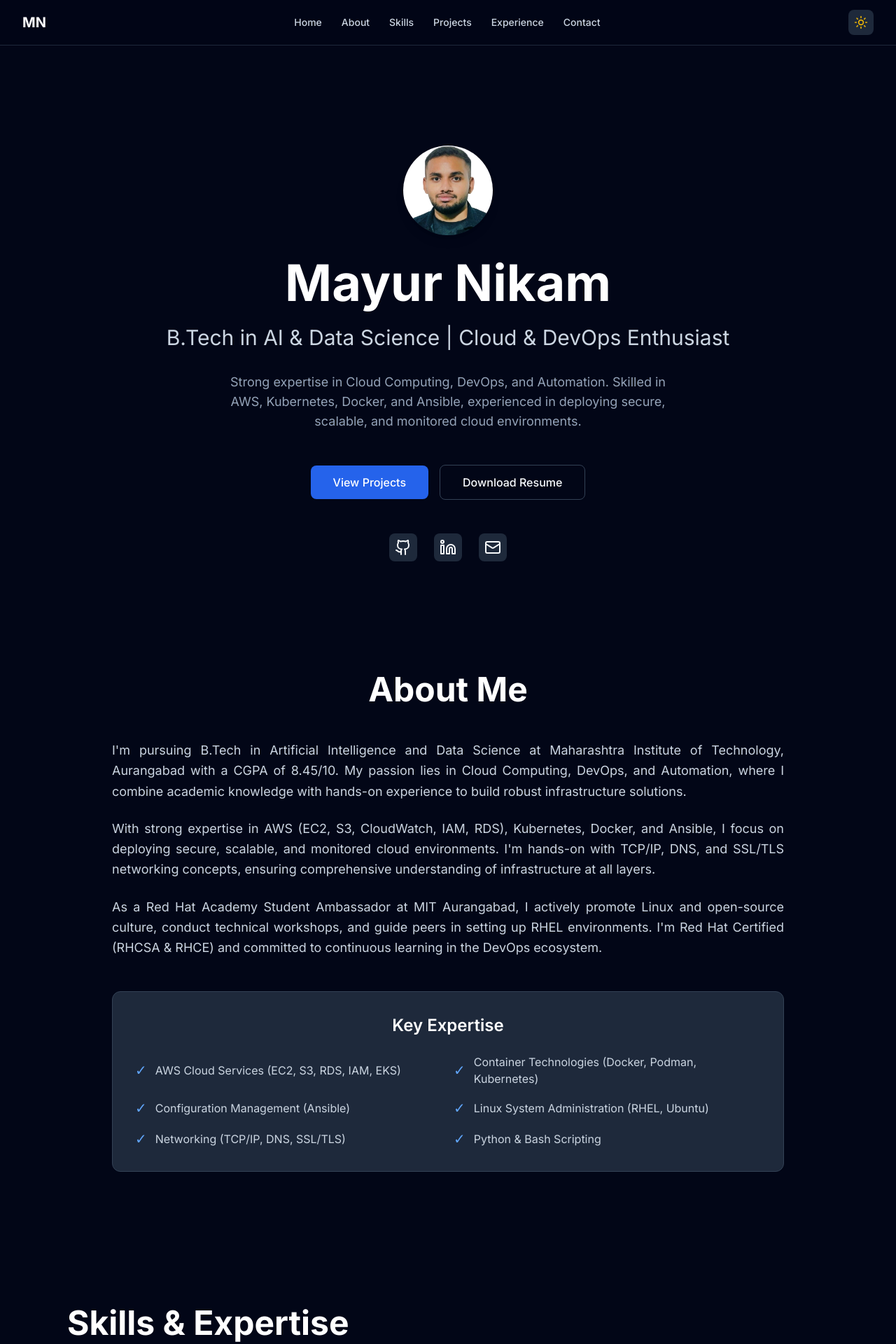
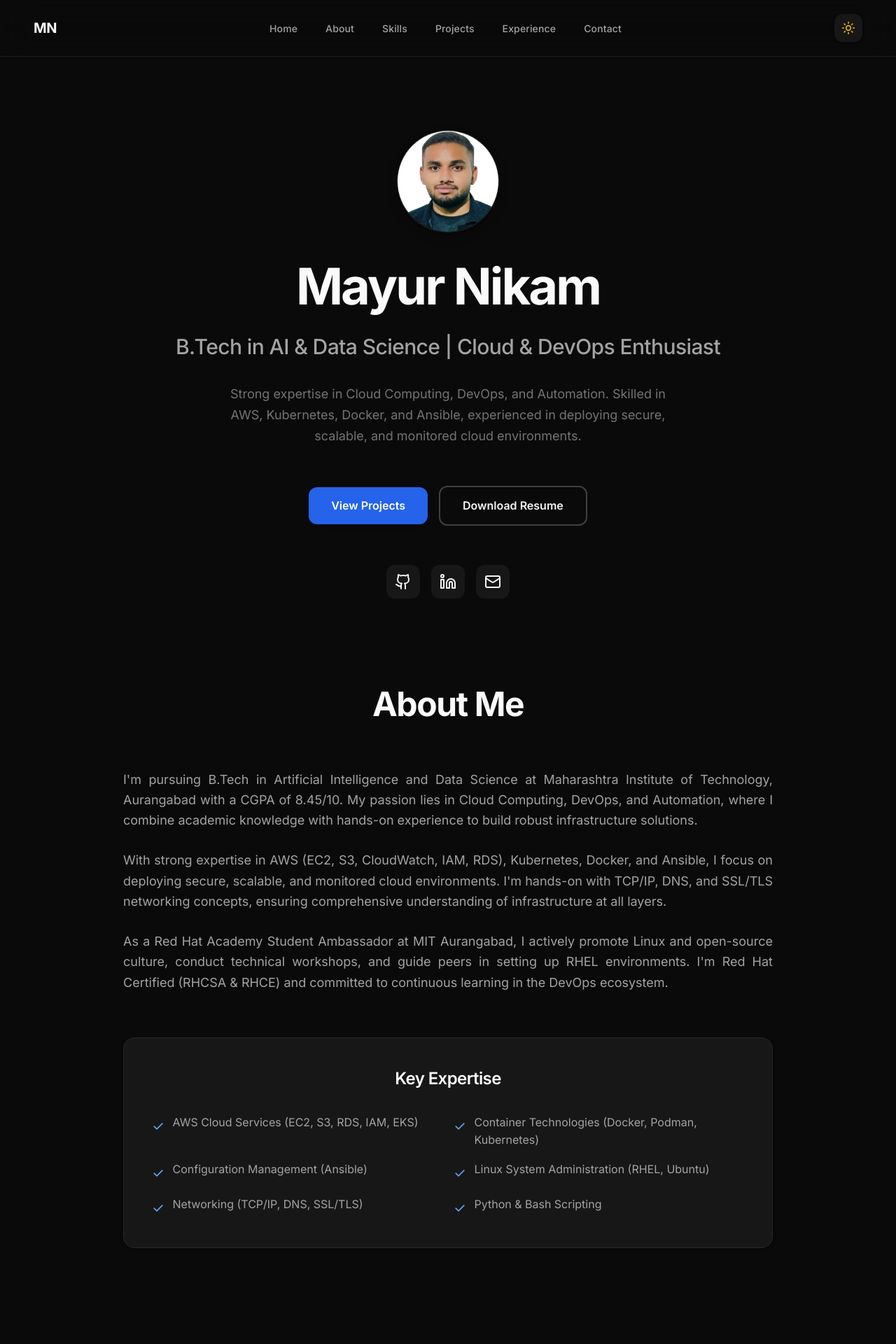
Before and after one commit to mayurnikam266/portfolio-website, a Next.js app: page / in a window 1280 px wide. Shown: the top 1920 px of the page at 70% size. Built offline with nearby package versions, Linux system fonts and the light colour scheme.

Commit message:
Design refinement: Premium typography and hand-crafted visual polish

```diff
--- a/src/app/globals.css
+++ b/src/app/globals.css
@@ -1,3 +1,5 @@
+@import url('https://fonts.googleapis.com/css2?family=DM+Sans:wght@400;500;600;700&family=Inter:wght@300;400;500;600&display=swap');
+
 @tailwind base;
 @tailwind components;
 @tailwind utilities;
@@ -12,39 +14,43 @@ html {
   scroll-behavior: smooth;
 }
 
+/* Premium color palette with soft neutrals instead of pure black/white */
 body {
-  @apply bg-white dark:bg-slate-950 text-slate-900 dark:text-slate-50 transition-colors duration-300;
-  font-family: 'Inter', system-ui, sans-serif;
+  @apply bg-neutral-50 dark:bg-neutral-950 text-neutral-800 dark:text-neutral-100 transition-colors duration-300;
+  font-family: 'Inter', -apple-system, BlinkMacSystemFont, 'Segoe UI', sans-serif;
   -webkit-font-smoothing: antialiased;
   -moz-osx-font-smoothing: grayscale;
+  font-weight: 400;
+  line-height: 1.6;
 }
 
-/* Scrollbar Styling */
+/* Refined scrollbar styling */
 ::-webkit-scrollbar {
-  width: 10px;
+  width: 8px;
 }
 
 ::-webkit-scrollbar-track {
-  @apply bg-slate-100 dark:bg-slate-900;
+  @apply bg-neutral-100 dark:bg-neutral-900;
 }
 
 ::-webkit-scrollbar-thumb {
-  @apply bg-slate-400 dark:bg-slate-600 rounded hover:bg-slate-500 dark:hover:bg-slate-500;
+  @apply bg-neutral-300 dark:bg-neutral-700 rounded-full hover:bg-neutral-400 dark:hover:bg-neutral-600;
+  transition: background-color 0.2s ease;
 }
 
-/* Selection Styling */
+/* Selection styling with softer accent */
 ::selection {
-  @apply bg-blue-500 text-white;
+  @apply bg-blue-600/20 text-neutral-900 dark:text-neutral-100;
 }
 
-/* Link Styling */
+/* Link styling with smooth transitions */
 a {
-  @apply transition-colors duration-200;
+  @apply transition-all duration-200 ease-out;
 }
 
-/* Code Block Styling */
+/* Code block styling */
 code {
-  @apply bg-slate-100 dark:bg-slate-800 px-2 py-1 rounded text-sm font-mono;
+  @apply bg-neutral-100 dark:bg-neutral-800 px-2 py-1 rounded text-sm font-mono;
 }
 
 /* Animations */
--- a/src/app/page.tsx
+++ b/src/app/page.tsx
@@ -9,7 +9,7 @@ import { Contact } from '@/components/contact'
 
 export default function Home() {
   return (
-    <main className="min-h-screen bg-white dark:bg-slate-950">
+    <main className="min-h-screen bg-neutral-50 dark:bg-neutral-950">
       <Navigation />
       <Hero />
       <About />
--- a/src/components/about.tsx
+++ b/src/components/about.tsx
@@ -5,18 +5,18 @@ import { Section } from './section'
 
 export function About() {
   return (
-    <Section id="about" className="max-w-5xl mx-auto px-4 sm:px-6 lg:px-8">
+    <Section id="about" className="max-w-5xl mx-auto px-6 sm:px-8 lg:px-12">
       <motion.div
         initial={{ opacity: 0 }}
         whileInView={{ opacity: 1 }}
-        transition={{ duration: 0.5 }}
+        transition={{ duration: 0.6 }}
         viewport={{ once: true }}
       >
-        <h2 className="text-4xl md:text-5xl font-bold text-slate-900 dark:text-white mb-12 text-center">
+        <h2 className="text-4xl md:text-5xl font-bold text-neutral-900 dark:text-neutral-50 mb-16 text-center tracking-tight">
           About Me
         </h2>
 
-        <div className="space-y-6 text-lg text-slate-600 dark:text-slate-300 leading-relaxed" style={{ textAlign: 'justify' }}>
+        <div className="space-y-7 text-lg text-neutral-600 dark:text-neutral-400 leading-relaxed font-body" style={{ textAlign: 'justify' }}>
           <p>
             I&apos;m pursuing B.Tech in Artificial Intelligence and Data Science at Maharashtra Institute of Technology, Aurangabad
             with a CGPA of 8.45/10. My passion lies in Cloud Computing, DevOps, and Automation, where I combine academic
@@ -36,31 +36,31 @@ export function About() {
           </p>
         </div>
 
-        <div className="mt-12 p-8 bg-blue-50 dark:bg-slate-800 rounded-xl border border-blue-200 dark:border-slate-700">
-          <h3 className="text-2xl font-semibold text-slate-900 dark:text-white mb-6 text-center">Key Expertise</h3>
-          <ul className="grid grid-cols-1 md:grid-cols-2 gap-4 text-slate-600 dark:text-slate-300">
-            <li className="flex items-center">
-              <span className="text-blue-600 dark:text-blue-400 mr-3 text-xl">✓</span>
+        <div className="mt-16 p-10 bg-neutral-50 dark:bg-neutral-900 rounded-2xl border border-neutral-200 dark:border-neutral-800 shadow-soft">
+          <h3 className="text-2xl font-semibold text-neutral-900 dark:text-neutral-50 mb-8 text-center tracking-tight">Key Expertise</h3>
+          <ul className="grid grid-cols-1 md:grid-cols-2 gap-4 text-neutral-600 dark:text-neutral-400">
+            <li className="flex items-start gap-3">
+              <span className="text-blue-600 dark:text-blue-400 text-xl mt-0.5 flex-shrink-0">✓</span>
               <span>AWS Cloud Services (EC2, S3, RDS, IAM, EKS)</span>
             </li>
-            <li className="flex items-center">
-              <span className="text-blue-600 dark:text-blue-400 mr-3 text-xl">✓</span>
+            <li className="flex items-start gap-3">
+              <span className="text-blue-600 dark:text-blue-400 text-xl mt-0.5 flex-shrink-0">✓</span>
               <span>Container Technologies (Docker, Podman, Kubernetes)</span>
             </li>
-            <li className="flex items-center">
-              <span className="text-blue-600 dark:text-blue-400 mr-3 text-xl">✓</span>
+            <li className="flex items-start gap-3">
+              <span className="text-blue-600 dark:text-blue-400 text-xl mt-0.5 flex-shrink-0">✓</span>
               <span>Configuration Management (Ansible)</span>
             </li>
-            <li className="flex items-center">
-              <span className="text-blue-600 dark:text-blue-400 mr-3 text-xl">✓</span>
+            <li className="flex items-start gap-3">
+              <span className="text-blue-600 dark:text-blue-400 text-xl mt-0.5 flex-shrink-0">✓</span>
               <span>Linux System Administration (RHEL, Ubuntu)</span>
             </li>
-            <li className="flex items-center">
-              <span className="text-blue-600 dark:text-blue-400 mr-3 text-xl">✓</span>
+            <li className="flex items-start gap-3">
+              <span className="text-blue-600 dark:text-blue-400 text-xl mt-0.5 flex-shrink-0">✓</span>
               <span>Networking (TCP/IP, DNS, SSL/TLS)</span>
             </li>
-            <li className="flex items-center">
-              <span className="text-blue-600 dark:text-blue-400 mr-3 text-xl">✓</span>
+            <li className="flex items-start gap-3">
+              <span className="text-blue-600 dark:text-blue-400 text-xl mt-0.5 flex-shrink-0">✓</span>
               <span>Python & Bash Scripting</span>
             </li>
           </ul>
--- a/src/components/hero.tsx
+++ b/src/components/hero.tsx
@@ -23,53 +23,57 @@ const item = {
 
 export function Hero() {
   return (
-    <section id="hero" className="relative min-h-screen flex items-center justify-center px-4 sm:px-6 lg:px-8 pt-20">
+    <section id="hero" className="relative min-h-screen flex items-center justify-center px-6 sm:px-8 lg:px-12 pt-20">
       <motion.div
         variants={container}
         initial="hidden"
         animate="show"
         className="max-w-4xl w-full text-center"
       >
-        <motion.div variants={item} className="mb-6 sm:mb-8">
-          <div className="relative w-24 h-24 sm:w-32 sm:h-32 mx-auto mb-6 sm:mb-8">
+        <motion.div variants={item} className="mb-8 sm:mb-10">
+          <div className="relative w-28 h-28 sm:w-36 sm:h-36 mx-auto mb-8 sm:mb-10">
             <Image
               src="/passport-photo.jpeg"
               alt="Mayur Nikam"
               fill
-              className="rounded-full object-cover shadow-lg"
+              className="rounded-full object-cover shadow-soft-lg ring-1 ring-neutral-200 dark:ring-neutral-800"
               priority
             />
           </div>
         </motion.div>
 
+        {/* Name with tighter letter-spacing for premium feel */}
         <motion.h1
           variants={item}
-          className="text-3xl sm:text-5xl md:text-7xl font-bold text-slate-900 dark:text-white mb-4 sm:mb-6 leading-tight"
+          className="text-4xl sm:text-6xl md:text-7xl font-bold text-neutral-900 dark:text-neutral-50 mb-5 sm:mb-7 tracking-tight"
         >
           Mayur Nikam
         </motion.h1>
 
+        {/* Subtitle with refined weight */}
         <motion.p
           variants={item}
-          className="text-lg sm:text-2xl md:text-3xl text-slate-600 dark:text-slate-300 font-light mb-6 sm:mb-8 px-2"
+          className="text-xl sm:text-2xl md:text-3xl text-neutral-600 dark:text-neutral-400 font-medium mb-6 sm:mb-8 px-2 tracking-tight"
         >
           B.Tech in AI & Data Science | Cloud & DevOps Enthusiast
         </motion.p>
 
+        {/* Description with better line height */}
         <motion.p
           variants={item}
-          className="text-base sm:text-lg text-slate-500 dark:text-slate-400 max-w-2xl mx-auto mb-8 sm:mb-12 leading-relaxed px-4"
+          className="text-base sm:text-lg text-neutral-500 dark:text-neutral-500 max-w-2xl mx-auto mb-10 sm:mb-14 leading-relaxed px-4"
         >
           Strong expertise in Cloud Computing, DevOps, and Automation. Skilled in AWS, Kubernetes, Docker, and Ansible, experienced in deploying secure, scalable, and monitored cloud environments.
         </motion.p>
 
+        {/* Refined buttons with better hover states */}
         <motion.div
           variants={item}
-          className="flex flex-col sm:flex-row items-center justify-center gap-3 sm:gap-4 mb-8 sm:mb-12 px-4"
+          className="flex flex-col sm:flex-row items-center justify-center gap-4 mb-10 sm:mb-14 px-4"
         >
           <Link
             href="#projects"
-            className="w-full sm:w-auto px-6 sm:px-8 py-3 bg-blue-600 hover:bg-blue-700 text-white rounded-lg font-medium transition-colors text-center"
+            className="w-full sm:w-auto px-8 py-3.5 bg-blue-600 hover:bg-blue-700 text-white rounded-xl font-semibold transition-all duration-200 text-center shadow-soft hover:shadow-soft-lg hover:-translate-y-0.5"
           >
             View Projects
           </Link>
@@ -78,21 +82,22 @@ export function Hero() {
             download="Mayur_Nikam_Resume.pdf"
             target="_blank"
             rel="noopener noreferrer"
-            className="w-full sm:w-auto px-6 sm:px-8 py-3 border border-slate-300 dark:border-slate-700 hover:bg-slate-100 dark:hover:bg-slate-900 rounded-lg font-medium transition-colors text-center"
+            className="w-full sm:w-auto px-8 py-3.5 border-2 border-neutral-300 dark:border-neutral-700 hover:border-neutral-400 dark:hover:border-neutral-600 hover:bg-neutral-50 dark:hover:bg-neutral-900 rounded-xl font-semibold transition-all duration-200 text-center"
           >
             Download Resume
           </a>
         </motion.div>
 
+        {/* Social links with refined styling */}
         <motion.div
           variants={item}
-          className="flex items-center justify-center gap-6"
+          className="flex items-center justify-center gap-4"
         >
           <a
             href="https://github.com/mayurnikam266"
             target="_blank"
             rel="noopener noreferrer"
-            className="p-2 rounded-lg bg-slate-100 dark:bg-slate-800 hover:bg-slate-200 dark:hover:bg-slate-700 transition-colors"
+            className="p-3 rounded-xl bg-neutral-100 dark:bg-neutral-900 hover:bg-neutral-200 dark:hover:bg-neutral-800 transition-all duration-200 hover:-translate-y-0.5"
             aria-label="GitHub"
           >
             <Github className="w-6 h-6" />
@@ -101,14 +106,14 @@ export function Hero() {
             href="https://linkedin.com/in/mayur-nikam266"
             target="_blank"
             rel="noopener noreferrer"
-            className="p-2 rounded-lg bg-slate-100 dark:bg-slate-800 hover:bg-slate-200 dark:hover:bg-slate-700 transition-colors"
+            className="p-3 rounded-xl bg-neutral-100 dark:bg-neutral-900 hover:bg-neutral-200 dark:hover:bg-neutral-800 transition-all duration-200 hover:-translate-y-0.5"
             aria-label="LinkedIn"
           >
             <Linkedin className="w-6 h-6" />
           </a>
           <a
             href="mailto:mayurnikam266@gmail.com"
-            className="p-2 rounded-lg bg-slate-100 dark:bg-slate-800 hover:bg-slate-200 dark:hover:bg-slate-700 transition-colors"
+            className="p-3 rounded-xl bg-neutral-100 dark:bg-neutral-900 hover:bg-neutral-200 dark:hover:bg-neutral-800 transition-all duration-200 hover:-translate-y-0.5"
             aria-label="Email"
           >
             <Mail className="w-6 h-6" />
--- a/src/components/navigation.tsx
+++ b/src/components/navigation.tsx
@@ -22,22 +22,25 @@ export function Navigation() {
     <motion.nav
       initial={{ y: -100, opacity: 0 }}
       animate={{ y: 0, opacity: 1 }}
-      transition={{ duration: 0.5 }}
-      className="sticky top-0 z-50 bg-white/80 dark:bg-slate-950/80 backdrop-blur-md border-b border-slate-200 dark:border-slate-800"
+      transition={{ duration: 0.6, ease: [0.16, 1, 0.3, 1] }}
+      className="sticky top-0 z-50 bg-neutral-50/70 dark:bg-neutral-950/70 backdrop-blur-xl border-b border-neutral-200/80 dark:border-neutral-800/80"
     >
-      <div className="max-w-7xl mx-auto px-4 sm:px-6 lg:px-8">
-        <div className="flex items-center justify-between h-16">
-          <Link href="/" className="font-bold text-xl text-slate-900 dark:text-white">
+      <div className="max-w-7xl mx-auto px-6 sm:px-8 lg:px-12">
+        <div className="flex items-center justify-between h-20">
+          <Link
+            href="/"
+            className="font-bold text-xl tracking-tight text-neutral-900 dark:text-neutral-50 hover:text-blue-600 dark:hover:text-blue-400 transition-colors"
+          >
             MN
           </Link>
 
           {/* Desktop Navigation */}
-          <div className="hidden md:flex items-center gap-1">
+          <div className="hidden md:flex items-center gap-2">
             {navItems.map((item) => (
               <Link
                 key={item.href}
                 href={item.href}
-                className="px-3 py-2 rounded-lg text-sm font-medium text-slate-600 dark:text-slate-300 hover:bg-slate-100 dark:hover:bg-slate-800 transition-colors"
+                className="px-4 py-2.5 rounded-lg text-sm font-medium text-neutral-600 dark:text-neutral-400 hover:text-neutral-900 dark:hover:text-neutral-100 hover:bg-neutral-100 dark:hover:bg-neutral-900 transition-all duration-200"
               >
                 {item.label}
               </Link>
@@ -48,7 +51,7 @@ export function Navigation() {
             <ThemeToggle />
             <button
               onClick={() => setIsOpen(!isOpen)}
-              className="md:hidden p-2 rounded-lg hover:bg-slate-100 dark:hover:bg-slate-800"
+              className="md:hidden p-2.5 rounded-lg hover:bg-neutral-100 dark:hover:bg-neutral-900 transition-colors"
               aria-label="Toggle menu"
             >
               {isOpen ? <X className="w-5 h-5" /> : <Menu className="w-5 h-5" />}
@@ -62,15 +65,15 @@ export function Navigation() {
             initial={{ height: 0, opacity: 0 }}
             animate={{ height: 'auto', opacity: 1 }}
             exit={{ height: 0, opacity: 0 }}
-            className="md:hidden border-t border-slate-200 dark:border-slate-800"
+            className="md:hidden border-t border-neutral-200 dark:border-neutral-800"
           >
-            <div className="px-2 pt-2 pb-3 space-y-1">
+            <div className="px-2 pt-3 pb-4 space-y-1.5">
               {navItems.map((item) => (
                 <Link
                   key={item.href}
                   href={item.href}
                   onClick={() => setIsOpen(false)}
-                  className="block px-3 py-2 rounded-lg text-base font-medium text-slate-600 dark:text-slate-300 hover:bg-slate-100 dark:hover:bg-slate-800"
+                  className="block px-4 py-3 rounded-lg text-base font-medium text-neutral-600 dark:text-neutral-400 hover:text-neutral-900 dark:hover:text-neutral-100 hover:bg-neutral-100 dark:hover:bg-neutral-900 transition-all"
                 >
                   {item.label}
                 </Link>
--- a/src/components/skills.tsx
+++ b/src/components/skills.tsx
@@ -55,17 +55,17 @@ const itemVariants = {
 
 export function Skills() {
   return (
-    <Section id="skills" className="max-w-6xl mx-auto px-4 sm:px-6 lg:px-8">
+    <Section id="skills" className="max-w-6xl mx-auto px-6 sm:px-8 lg:px-12">
       <motion.div
         initial={{ opacity: 0 }}
         whileInView={{ opacity: 1 }}
-        transition={{ duration: 0.5 }}
+        transition={{ duration: 0.6 }}
         viewport={{ once: true }}
       >
-        <h2 className="text-4xl md:text-5xl font-bold text-slate-900 dark:text-white mb-4">
+        <h2 className="text-4xl md:text-5xl font-bold text-neutral-900 dark:text-neutral-50 mb-5 tracking-tight">
           Skills & Expertise
         </h2>
-        <p className="text-lg text-slate-600 dark:text-slate-400 mb-12">
+        <p className="text-lg text-neutral-600 dark:text-neutral-400 mb-14 font-body">
           A comprehensive toolkit for modern DevOps and cloud infrastructure
         </p>
 
@@ -82,19 +82,19 @@ export function Skills() {
               <motion.div
                 key={category.category}
                 variants={itemVariants}
-                className="p-6 rounded-lg bg-slate-50 dark:bg-slate-800 border border-slate-200 dark:border-slate-700 hover:border-blue-400 dark:hover:border-blue-400 transition-colors"
+                className="p-7 rounded-2xl bg-neutral-50 dark:bg-neutral-900 border border-neutral-200 dark:border-neutral-800 hover:border-blue-400 dark:hover:border-blue-500 transition-all duration-200 shadow-soft hover:shadow-soft-lg"
               >
-                <div className="flex items-center gap-3 mb-4">
-                  <Icon className="w-6 h-6 text-blue-600 dark:text-blue-400" />
-                  <h3 className="text-xl font-semibold text-slate-900 dark:text-white">
+                <div className="flex items-center gap-3 mb-5">
+                  <Icon className="w-6 h-6 text-blue-600 dark:text-blue-400 flex-shrink-0" />
+                  <h3 className="text-xl font-semibold text-neutral-900 dark:text-neutral-50 tracking-tight">
                     {category.category}
                   </h3>
                 </div>
-              <div className="flex flex-wrap gap-2">
+              <div className="flex flex-wrap gap-2.5">
                 {category.skills.map((skill) => (
                   <span
                     key={skill}
-                    className="px-3 py-1 bg-white dark:bg-slate-700 text-slate-700 dark:text-slate-300 text-sm font-medium rounded-full border border-slate-200 dark:border-slate-600"
+                    className="px-3.5 py-1.5 bg-white dark:bg-neutral-800 text-neutral-700 dark:text-neutral-300 text-sm font-medium rounded-lg border border-neutral-200 dark:border-neutral-700"
                   >
                     {skill}
                   </span>
--- a/src/components/theme-toggle.tsx
+++ b/src/components/theme-toggle.tsx
@@ -13,19 +13,19 @@ export function ThemeToggle() {
   }, [])
 
   if (!mounted) {
-    return <div className="w-10 h-10" />
+    return <div className="w-11 h-11" />
   }
 
   return (
     <button
       onClick={() => setTheme(theme === 'dark' ? 'light' : 'dark')}
-      className="p-2 rounded-lg bg-slate-100 dark:bg-slate-800 hover:bg-slate-200 dark:hover:bg-slate-700 transition-colors"
+      className="p-2.5 rounded-xl bg-neutral-100 dark:bg-neutral-900 hover:bg-neutral-200 dark:hover:bg-neutral-800 transition-all duration-200 hover:-translate-y-0.5 shadow-soft"
       aria-label="Toggle theme"
     >
       {theme === 'dark' ? (
         <Sun className="w-5 h-5 text-yellow-500" />
       ) : (
-        <Moon className="w-5 h-5 text-slate-700" />
+        <Moon className="w-5 h-5 text-neutral-700" />
       )}
     </button>
   )
--- a/tailwind.config.ts
+++ b/tailwind.config.ts
@@ -9,6 +9,21 @@ const config: Config = {
   theme: {
     extend: {
       colors: {
+        // Soft neutral palette (not pure black/white)
+        neutral: {
+          50: '#fafafa',
+          100: '#f5f5f5',
+          200: '#e5e5e5',
+          300: '#d4d4d4',
+          400: '#a3a3a3',
+          500: '#737373',
+          600: '#525252',
+          700: '#404040',
+          800: '#262626',
+          900: '#171717',
+          950: '#0a0a0a',
+        },
+        // Keep slate for backwards compatibility
         slate: {
           50: '#f8fafc',
           100: '#f1f5f9',
@@ -24,12 +39,35 @@ const config: Config = {
         },
       },
       fontFamily: {
-        sans: ['Inter', 'system-ui', 'sans-serif'],
+        // DM Sans for headings - premium, modern
+        sans: ['DM Sans', 'Inter', '-apple-system', 'BlinkMacSystemFont', 'sans-serif'],
+        // Inter for body text - highly readable
+        body: ['Inter', '-apple-system', 'BlinkMacSystemFont', 'sans-serif'],
+      },
+      fontSize: {
+        // Fine-tuned typography scale
+        'xs': ['0.75rem', { lineHeight: '1.5', letterSpacing: '0.01em' }],
+        'sm': ['0.875rem', { lineHeight: '1.5', letterSpacing: '0.01em' }],
+        'base': ['1rem', { lineHeight: '1.65', letterSpacing: '0' }],
+        'lg': ['1.125rem', { lineHeight: '1.65', letterSpacing: '0' }],
+        'xl': ['1.25rem', { lineHeight: '1.6', letterSpacing: '-0.01em' }],
+        '2xl': ['1.5rem', { lineHeight: '1.5', letterSpacing: '-0.02em' }],
+        '3xl': ['1.875rem', { lineHeight: '1.4', letterSpacing: '-0.02em' }],
+        '4xl': ['2.25rem', { lineHeight: '1.3', letterSpacing: '-0.02em' }],
+        '5xl': ['3rem', { lineHeight: '1.2', letterSpacing: '-0.03em' }],
+        '6xl': ['3.75rem', { lineHeight: '1.1', letterSpacing: '-0.03em' }],
+        '7xl': ['4.5rem', { lineHeight: '1.05', letterSpacing: '-0.04em' }],
+      },
+      spacing: {
+        // Custom spacing for better rhythm
+        '18': '4.5rem',
+        '88': '22rem',
+        '128': '32rem',
       },
       animation: {
-        fadeIn: 'fadeIn 0.5s ease-in-out',
-        slideUp: 'slideUp 0.5s ease-out',
-        slideDown: 'slideDown 0.5s ease-out',
+        fadeIn: 'fadeIn 0.6s ease-out',
+        slideUp: 'slideUp 0.6s cubic-bezier(0.16, 1, 0.3, 1)',
+        slideDown: 'slideDown 0.6s cubic-bezier(0.16, 1, 0.3, 1)',
       },
       keyframes: {
         fadeIn: {
@@ -37,13 +75,17 @@ const config: Config = {
           '100%': { opacity: '1' },
         },
         slideUp: {
-          '0%': { transform: 'translateY(20px)', opacity: '0' },
+          '0%': { transform: 'translateY(24px)', opacity: '0' },
           '100%': { transform: 'translateY(0)', opacity: '1' },
         },
         slideDown: {
-          '0%': { transform: 'translateY(-20px)', opacity: '0' },
+          '0%': { transform: 'translateY(-24px)', opacity: '0' },
           '100%': { transform: 'translateY(0)', opacity: '1' },
         },
+      },
+      boxShadow: {
+        'soft': '0 2px 8px rgba(0, 0, 0, 0.04), 0 1px 2px rgba(0, 0, 0, 0.06)',
+        'soft-lg': '0 8px 24px rgba(0, 0, 0, 0.06), 0 2px 6px rgba(0, 0, 0, 0.04)',
       },
     },
   },
```
Also changed, not shown: src/components/contact.tsx (+13 -13 lines), src/components/education.tsx (+20 -20 lines), src/components/experience.tsx (+16 -16 lines), src/components/projects.tsx (+24 -24 lines).
